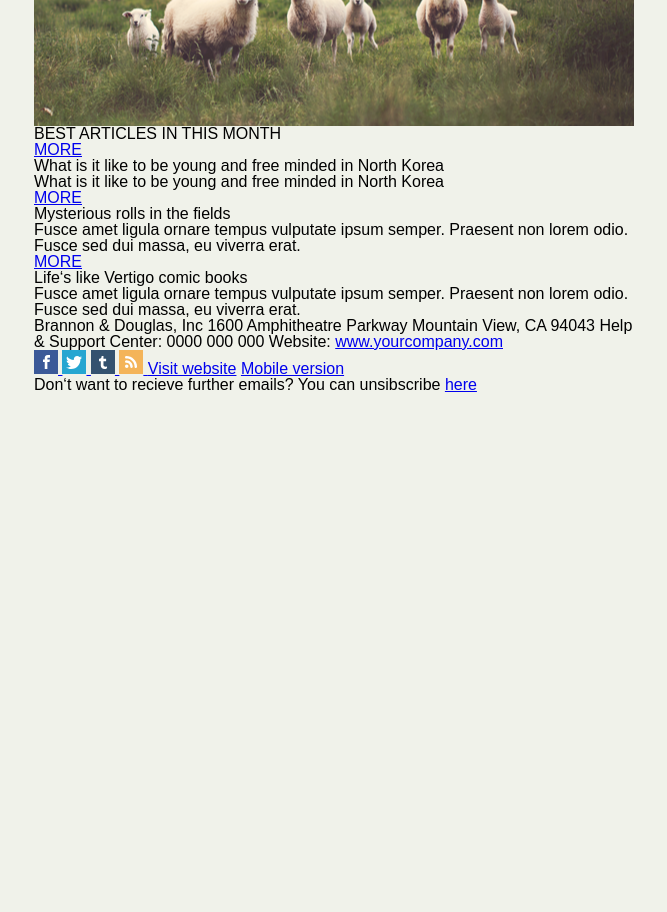
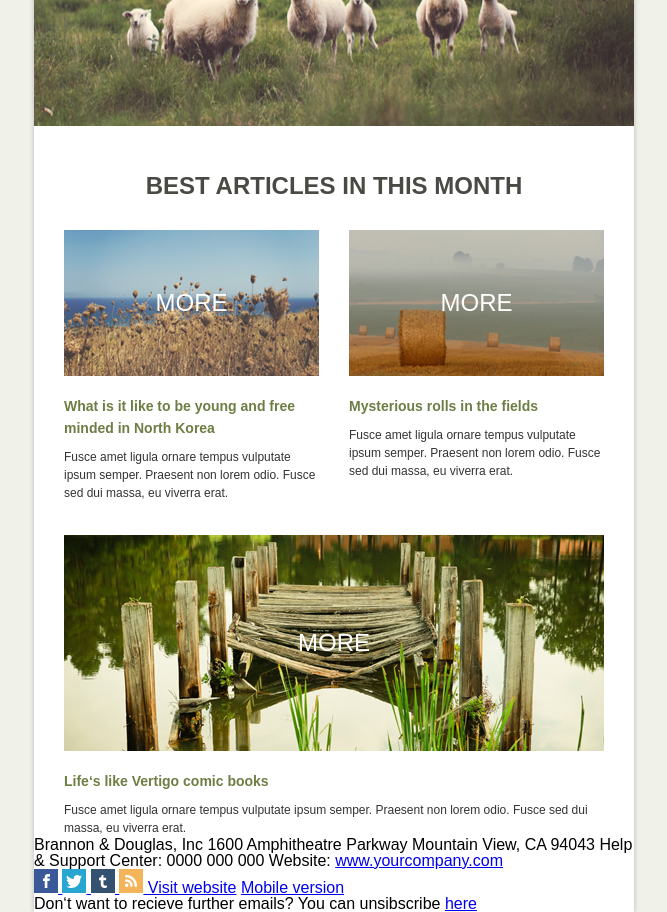
Before and after one commit to foxtember/hillel-task-7, a plain HTML site: page index.html in a window 1280 px wide. Shown: the part 500-1412 px from the top of the page, without its empty margins (306-973 px from the left). Before the commit the page ends 893 px from the top, so only its background shows below. Drawn offline with Linux system fonts and the light colour scheme.

Commit message:
Implement best articles section

```diff
--- a/index.html
+++ b/index.html
@@ -32,54 +32,59 @@
             <h2 class="hero-subtitle">TRIMM YOUR SHEEPS</h2>
         </section>
 
-        <article class="content-article">
-            <h1 class="title-article">BEST ARTICLES IN THIS MONTH</h1>
+        <section class="best-articles">
+            <h1 class="best-articles-title">BEST ARTICLES IN THIS MONTH</h1>
 
-            <div class="container-article-one">
-                <a href="#" class="link" class="article-link">MORE</a>
+            <article class="best-article-container float-left">
+                <a href="#" class="wheat-bg">
+                    MORE
+                </a>
 
-                <p>
+                <h3>
                     What is it like to be young and free
                     minded in North Korea
-                </p>
-
-                <p>
-                    What is it like to be young and free
-                    minded in North Korea
-                </p>
-            </div>
-
-            <div class="container-article-two">
-                <a href="#" class="link" class="article-link">MORE</a>
-                <p>
-                    Mysterious rolls in the fields
-                </p>
+                </h3>
 
                 <p>
                     Fusce amet ligula ornare tempus vulputate
                     ipsum semper. Praesent non lorem odio. Fusce
                     sed dui massa, eu viverra erat.
                 </p>
-            </div>
+            </article>
+
+            <article class="best-article-container float-right">
+                    <a href="#" class="hay-stacks-bg">
+                        MORE
+                    </a>
+
+                    <h3>
+                        Mysterious rolls in the fields
+                    </h3>
+
+                    <p>
+                        Fusce amet ligula ornare tempus vulputate
+                        ipsum semper. Praesent non lorem odio. Fusce
+                        sed dui massa, eu viverra erat.
+                    </p>
+            </article>
 
             <div class="clearfix"></div>
 
+            <article class="best-article-container best-article-container-wide">
+                <a href="#" class="lake-bridge-bg">
+                    MORE
+                </a>
 
-            <div class="container-article-three">
-                <a href="#"class="article-link">MORE</a>
-
-                <p>
+                <h3>
                     Life‘s like Vertigo comic books
-                </p>
+                </h3>
 
                 <p>
                     Fusce amet ligula ornare tempus vulputate ipsum semper. Praesent non lorem odio. Fusce sed dui
                     massa, eu viverra erat.
                 </p>
-            </div>
-
-            <div class="rectangle-article"></div>
-        </article>
+            </article>
+        </section>
     </main>
 
     <footer>
--- a/styles/main.css
+++ b/styles/main.css
@@ -6,8 +6,22 @@ html{
 
 body{
     max-width: 600px;
+    background: white;
+    box-shadow: 0 0 5px rgba(0, 0, 0, 0.25);
     margin: 0 auto;
     font-family: Arial, sans-serif;
+}
+
+.float-left{
+    float: left;
+}
+
+.float-right{
+    float: right;
+}
+
+.clearfix{
+    clear: both;
 }
 
 .logo-header{
@@ -61,3 +75,71 @@ body{
     font-size: 14px;
     letter-spacing: 2px;
 }
+
+.best-articles{
+    margin-top: 48px;
+    padding: 0 30px;
+}
+
+.best-articles-title{
+    font-size: 24px;
+    font-weight: bold;
+    color: #484A43;
+    text-align: center;
+    margin-bottom: 32px;
+}
+
+.best-article-container{
+    max-width: 255px;
+    max-height: 270px;
+}
+
+.best-article-container a{
+    color: white;
+    display: block;
+    padding: 61px 0;
+    text-align: center;
+    text-decoration: none;
+    font-size: 24px;
+    background-position: center;
+    background-size: cover;
+    background-repeat: no-repeat;
+}
+
+.best-article-container h3{
+    margin-top: 19px;
+    font-size: 14px;
+    font-weight: bold;
+    color: #6D7E44;
+    line-height: 22px;
+}
+
+.best-article-container p{
+    margin-top: 9px;
+    font-size: 12px;
+    line-height: 18px;
+    color: #333;
+    text-overflow: ellipsis;
+}
+
+.hay-stacks-bg{
+    background-image: url("../images/hay-stacks.png");
+}
+
+.wheat-bg{
+    background-image: url("../images/wheat.png");
+}
+
+.best-article-container-wide{
+    margin-top: 35px;
+    max-width: none;
+    max-height: none;
+}
+
+.best-article-container-wide a{
+    padding: 96px 0;
+}
+
+.lake-bridge-bg{
+    background-image: url("../images/lake-bridge.png");
+}
```
Also changed, not shown: images/hay-stacks.png (renamed from images/maskt.png), images/lake-bridge.png (renamed from images/mask.png), images/wheat.png (renamed from images/maskf.png).
